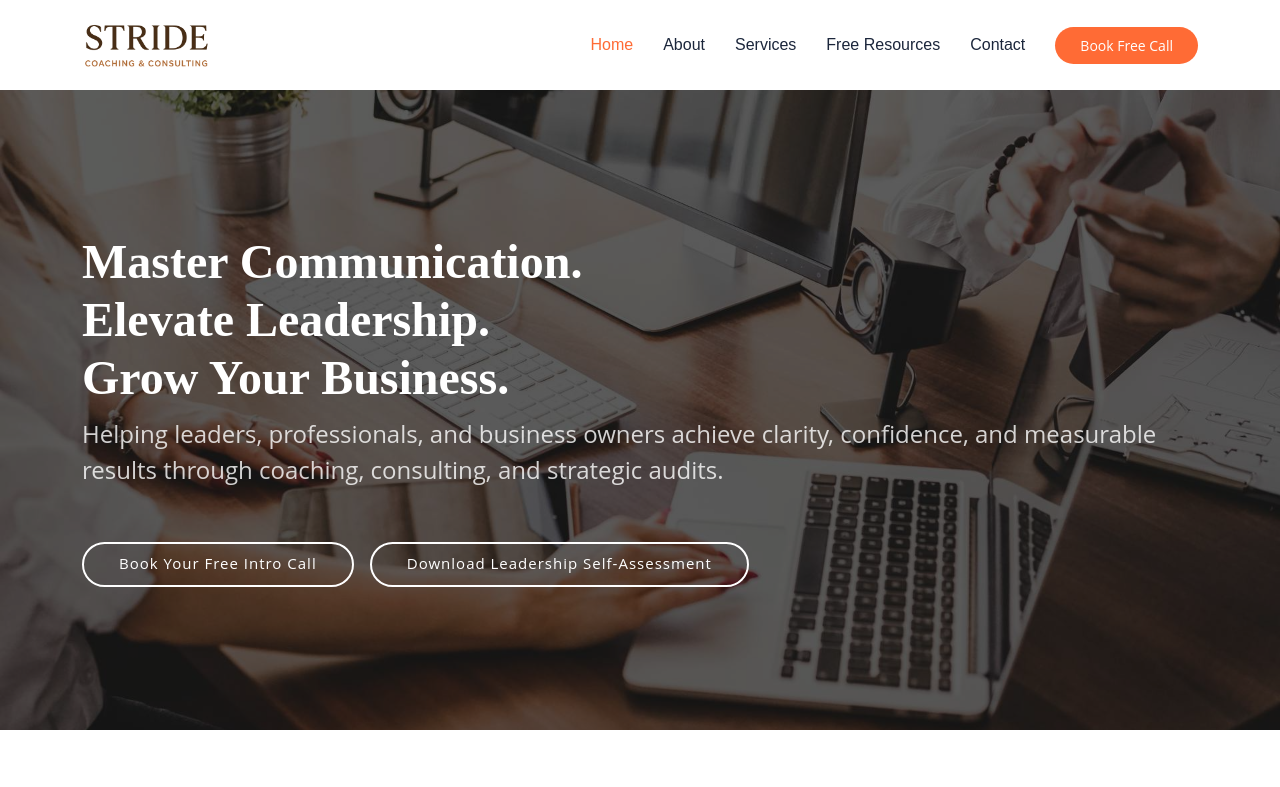
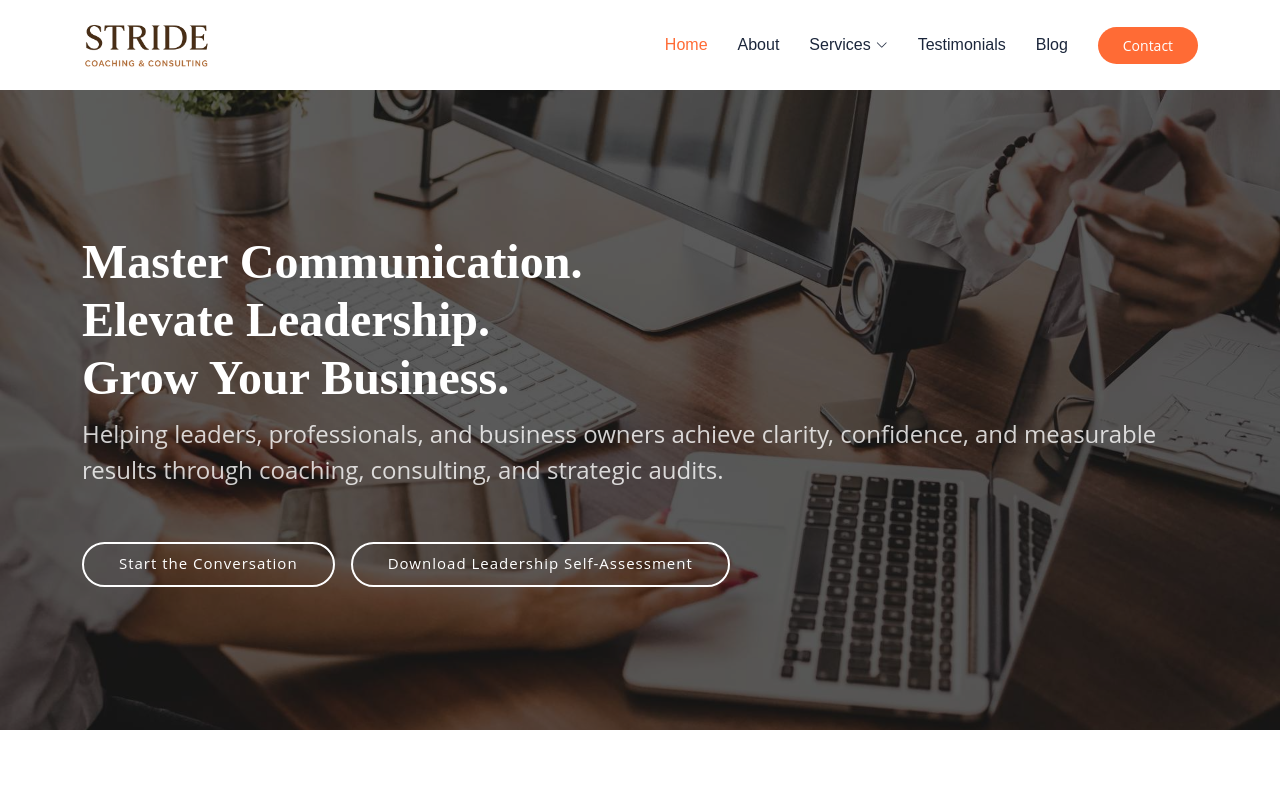
Before and after one commit to stridecoachingnetlify/website, a plain HTML site: page index.html in a window 1280 px wide. Shown: the top 787 px of the page. Drawn offline with Linux system fonts and the light colour scheme.

Commit message:
home page

```diff
--- a/index.html
+++ b/index.html
@@ -103,14 +103,21 @@
         <ul>
           <li><a href="index.html" class="active">Home</a></li>
           <li><a href="about.html">About</a></li>
-          <li><a href="services.html">Services</a></li>
-          <li><a href="resources.html">Free Resources</a></li>
-          <li><a href="contact.html">Contact</a></li>
+          <li class="dropdown">
+            <a href="services.html"><span>Services</span> <i class="bi bi-chevron-down toggle-dropdown"></i></a>
+            <ul>
+              <li><a href="services.html#leadership">Leadership & Professional Coaching</a></li>
+              <li><a href="services.html#business">Business Coaching & Consulting</a></li>
+              <li><a href="services.html#auditing">Business Auditing Services</a></li>
+            </ul>
+          </li>
+          <li><a href="testimonials.html">Testimonials</a></li>
+          <li><a href="blog.html">Blog</a></li>
         </ul>
         <i class="mobile-nav-toggle d-xl-none bi bi-list"></i>
       </nav>
 
-      <a class="btn-getstarted" href="contact.html">Book Free Call</a>
+      <a class="btn-getstarted" href="contact.html">Contact</a>
     </div>
   </header>
 
@@ -132,7 +139,7 @@
           confidence, and measurable results through coaching, consulting, and strategic audits.
         </p>
         <div class="d-flex flex-column flex-md-row mt-4" data-aos="fade-up" data-aos-delay="300">
-          <a href="contact.html" class="btn-get-started me-md-3 mb-2 mb-md-0">Book Your Free Intro Call</a>
+          <a href="contact.html" class="btn-get-started me-md-3 mb-2 mb-md-0">Start the Conversation</a>
           <a href="leadership-assessment.pdf" class="btn-get-started">Download Leadership Self-Assessment</a>
         </div>
       </div>
@@ -290,7 +297,7 @@
             <li><a href="index.html">Home</a></li>
             <li><a href="about.html">About</a></li>
             <li><a href="services.html">Services</a></li>
-            <li><a href="resources.html">Free Resources</a></li>
+            <li><a href="blog.html">Blog</a></li>
             <li><a href="contact.html">Contact</a></li>
           </ul>
         </div>
```
Also changed, not shown: blog.html (added), services.html (added).
